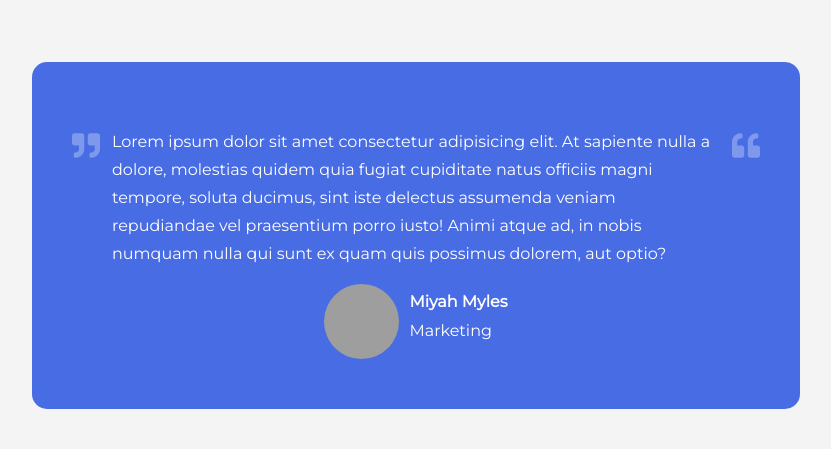
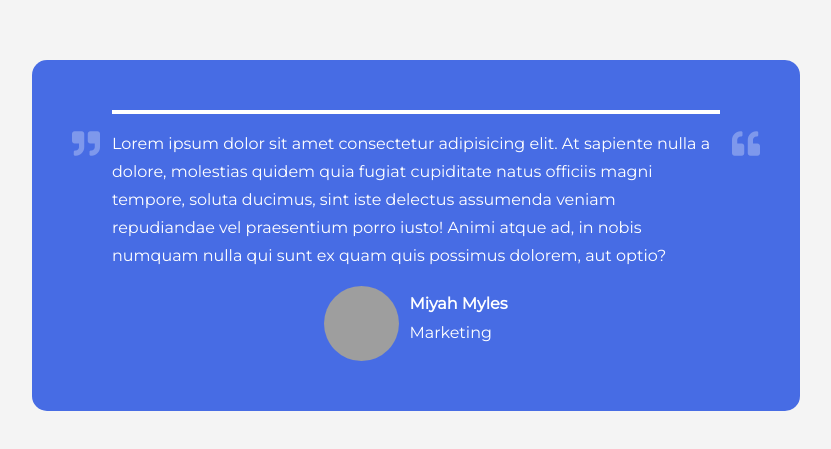
Before and after one commit to o0p/testimonial-box, a plain HTML site: page index.html in a window 1280 px wide. Shown: the part 165-614 px from the top of the page, without its empty margins (224-1055 px from the left). Drawn offline with Linux system fonts and the light colour scheme; grey boxes are pictures that could not be loaded.

Commit message:
Add .progress-bar style

```diff
--- a/style.css
+++ b/style.css
@@ -73,6 +73,13 @@ body {
     margin: 10px 0;
 }
 
+.progress-bar {
+    background-color: #fff;
+    height: 4px;
+    width: 100%;
+    animation: grow 10s linear infinite;
+}
+
 @media (max-width: 768px) {
     .testimonial-container {
         padding: 20px 30px;
```
